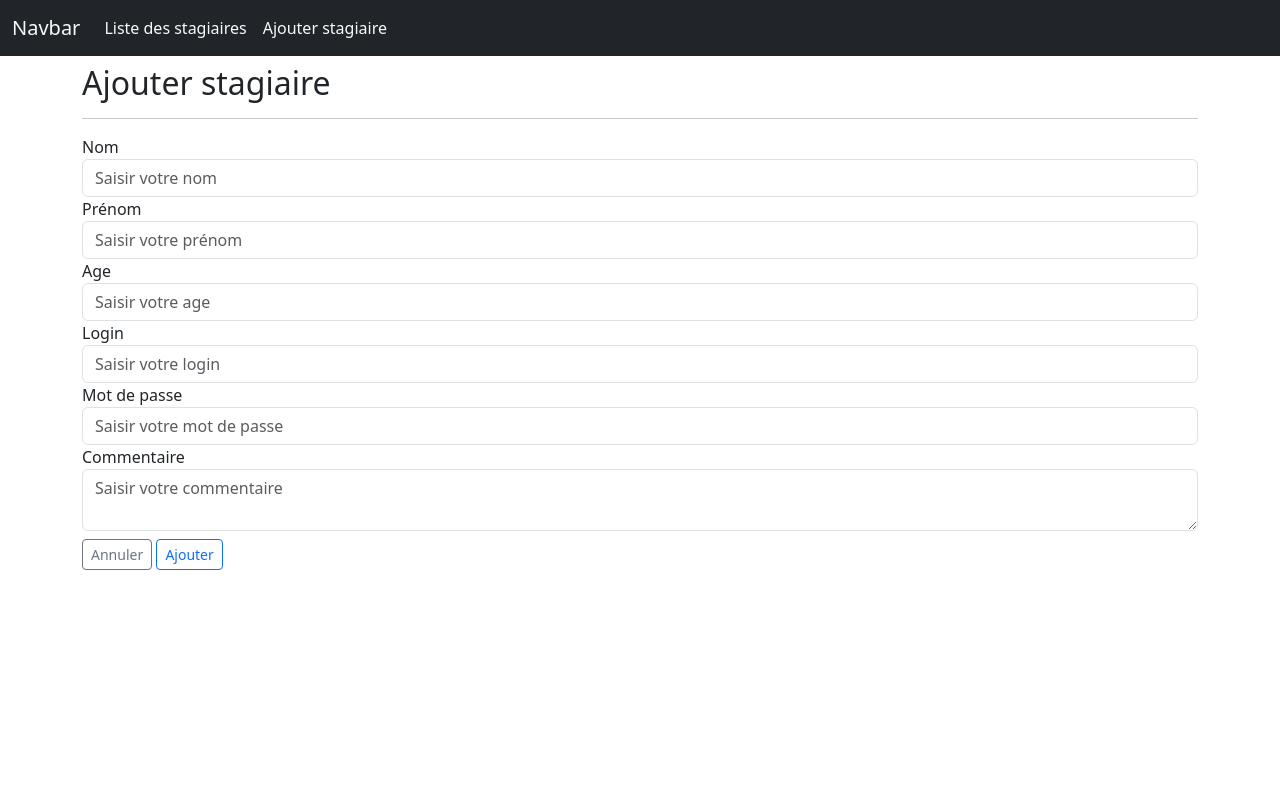
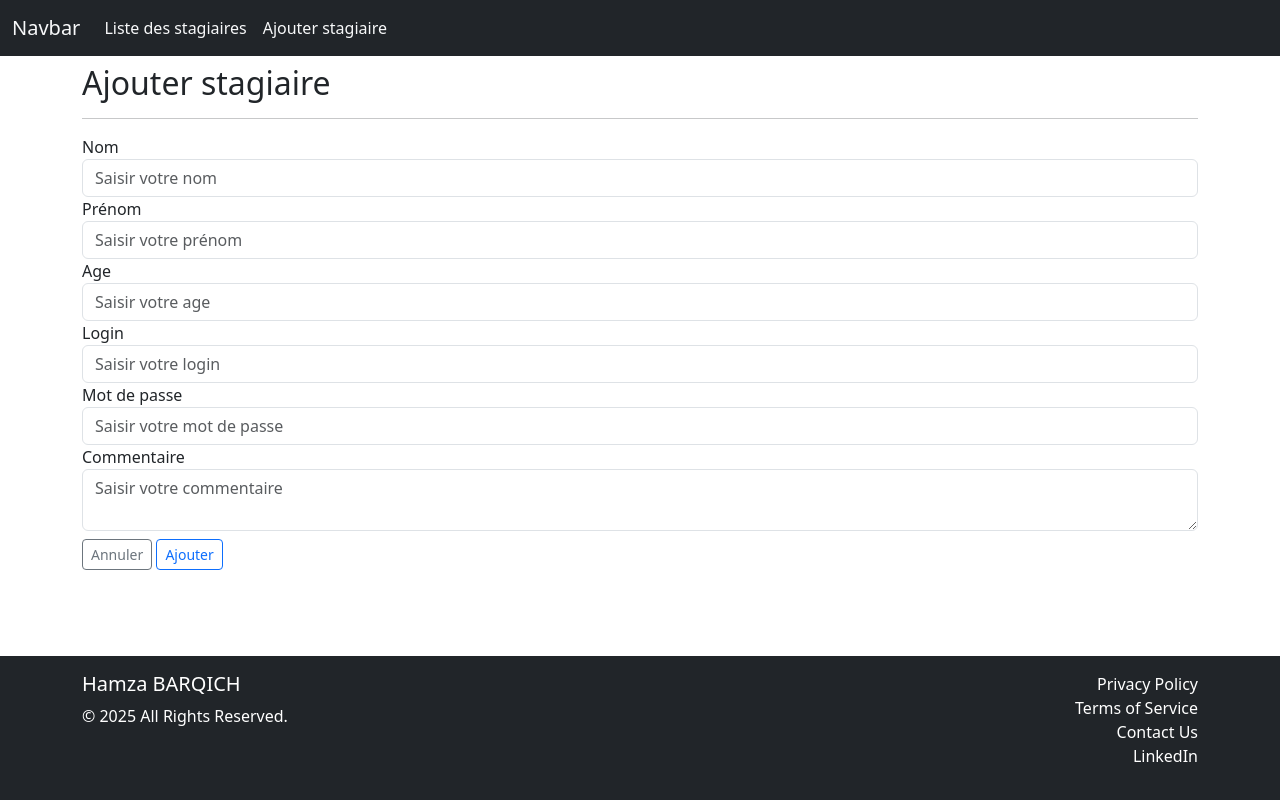
Before and after one commit to hamzabarqich/MVC-PHP, a PHP site: page /create.php in a window 1280 px wide. Run offline with PHP 8.4, Linux system fonts and the light colour scheme.

Commit message:
I added footer

```diff
--- a/views/layout.php
+++ b/views/layout.php
@@ -8,11 +8,31 @@
     <script src="https://cdn.jsdelivr.net/npm/bootstrap@5.3.3/dist/js/bootstrap.bundle.min.js" integrity="sha384-YvpcrYf0tY3lHB60NNkmXc5s9fDVZLESaAA55NDzOxhy9GkcIdslK1eN7N6jIeHz" crossorigin="anonymous"></script>
     <title><?= $title ?></title>
 </head>
-<body>
+<body class="d-flex flex-column min-vh-100">
 <?php require_once 'include/nav.php' ?>
-    <div class="container mt-2">
+    <div class="container mt-2 flex-grow-1">
         <h2><?= $title ?></h2>
         <?= $content ?>
     </div>
+
+    <!-- Footer Section -->
+    <footer class="bg-dark text-white py-3 mt-5">
+        <div class="container">
+            <div class="row">
+                <div class="col-md-6">
+                    <h5>Hamza BARQICH</h5>
+                    <p>&copy; 2025 All Rights Reserved.</p>
+                </div>
+                <div class="col-md-6 text-md-end">
+                    <ul class="list-unstyled">
+                        <li><a href="#" class="text-white text-decoration-none">Privacy Policy</a></li>
+                        <li><a href="#" class="text-white text-decoration-none">Terms of Service</a></li>
+                        <li><a href="#" class="text-white text-decoration-none">Contact Us</a></li>
+                        <li><a href="https://www.linkedin.com/in/hamza-barqich-8b1931173/" target="_blank" class="text-white text-decoration-none">LinkedIn</a></li>
+                    </ul>
+                </div>
+            </div>
+        </div>
+    </footer>
 </body>
 </html>
```
Also changed, not shown: views/liste_stagiaires.php (+17 -0 lines), views/style.css (line endings or trailing spaces).
